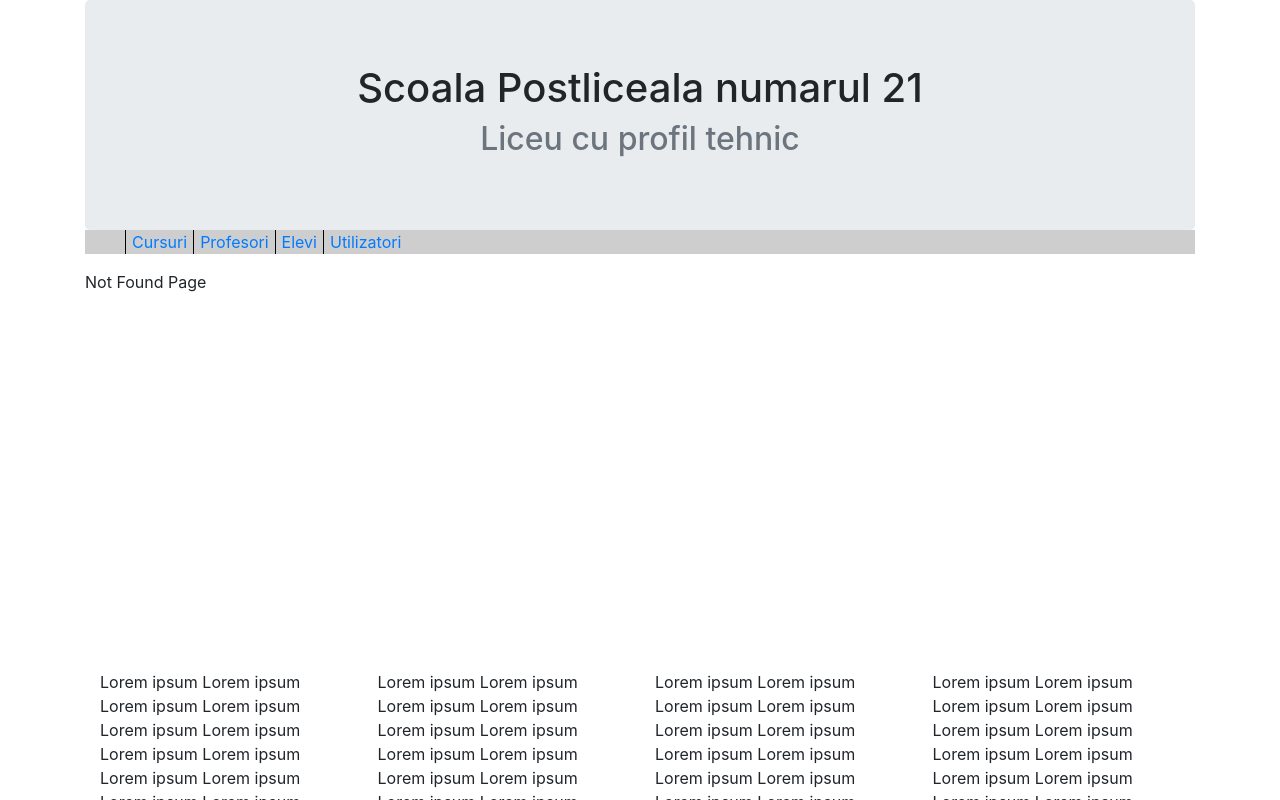
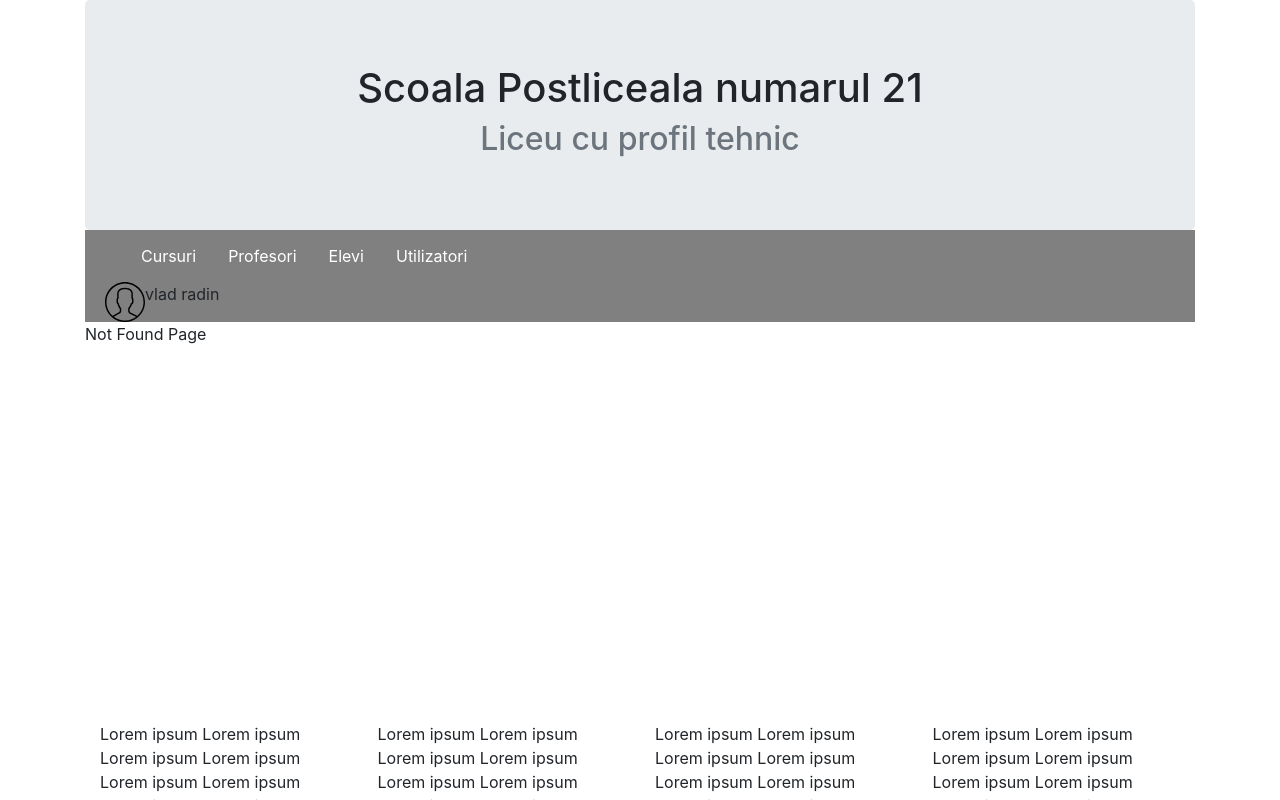
Before and after one commit to vladradin/gradebook-react, a React (Create React App) app: page / in a window 1280 px wide. Shown: the top 800 px of the page. Built offline with nearby package versions, Linux system fonts and the light colour scheme.

Commit message:
some css changes

```diff
--- a/src/App.css
+++ b/src/App.css
@@ -1,11 +1,50 @@
 ul.navbar-h{
   list-style: none;
   display:flex;
-  background-color: rgba(10,10,10,0.2);
+  align-items:center;
+  margin:0px;
 }
 
 .navbar-h .nav-link{
-  border-left: 1px solid black;
-  padding: 0px 6px 0px 6px;
+  padding: 14px 16px;
+  margin:0px;
   display:block;
 }
+
+.navbar-h .nav-link{
+  padding: 14px 16px;
+  display:block;
+}
+
+.navbar-h .nav-link:hover:not(.active-link),.user-menu:hover{
+  background-color: cadetblue;
+}
+
+
+
+.navbar-h .nav-link a{
+  text-decoration: none;
+  color:white;
+}
+
+.navbar-h .nav-link .active-link{
+  padding: 14px 16px;
+  display:block;
+  background-color: bisque;
+
+}
+
+.user-menu{
+  display:flex;
+  justify-content: row;
+  align-items:center;
+  margin: 0px 20px;
+}
+
+
+nav {
+  background-color: gray;
+  display:flex;
+  justify-content: space-between;
+  margin:0px;
+}
--- a/src/Components/Navbar/logged-in-navbar.tsx
+++ b/src/Components/Navbar/logged-in-navbar.tsx
@@ -3,37 +3,56 @@ import { Component } from 'react';
 import CoursesPage from '../Content/Courses/CoursesPage';
 import { Link, NavLink } from 'react-router-dom';
 
-import * as path from '../Content/routesUrl';
+import userIcon from '../../user.svg';
+
+import "../../App.css";
 
 export interface LoggedInNavbarProps {
 
 }
 
 export interface LoggedInNavbarState {
+    username:string
 }
 
 class LoggedInNavbar extends React.Component<LoggedInNavbarProps, LoggedInNavbarState> {
     constructor(props: LoggedInNavbarProps) {
         super(props);
-        this.state = {};
+        this.state = {username:"vlad radin"};
     }
+
+    oddEvent = (match:any, location:any) => {
+        debugger;
+        if (!match) {
+          return false
+        }
+        const eventID = parseInt(match.params.eventID)
+        return !isNaN(eventID) && eventID % 2 === 1
+      }
+
+
+
     render() {
         return (
             <nav>
                 <ul className="navbar-h">
                     <li className="nav-link">
-                        <Link to="courses">Cursuri</Link>
+                        <NavLink to="courses" isActive={this.oddEvent} exact activeClassName="active-link">Cursuri</NavLink>
                     </li>
                     <li className="nav-link">
-                        <Link to="teachers">Profesori</Link>
+                        <NavLink to="teachers" activeClassName={"active-link"}>Profesori</NavLink>
                     </li>
                     <li className="nav-link">
-                        <Link to="students">Elevi</Link>
+                        <NavLink to="students" activeClassName={"active-link"}>Elevi</NavLink>
                     </li>
                     <li className="nav-link">
-                        <Link to="users">Utilizatori</Link>
+                        <NavLink to="users" activeClassName="active-link">Utilizatori</NavLink>
                     </li>
                 </ul>
+                <div className="user-menu">
+                   <img src={userIcon} width="40px" height="40px"></img>
+                   <p>{this.state.username}</p>
+                </div>
             </nav>
         );
     }
```
Also changed, not shown: src/user.svg (added).
